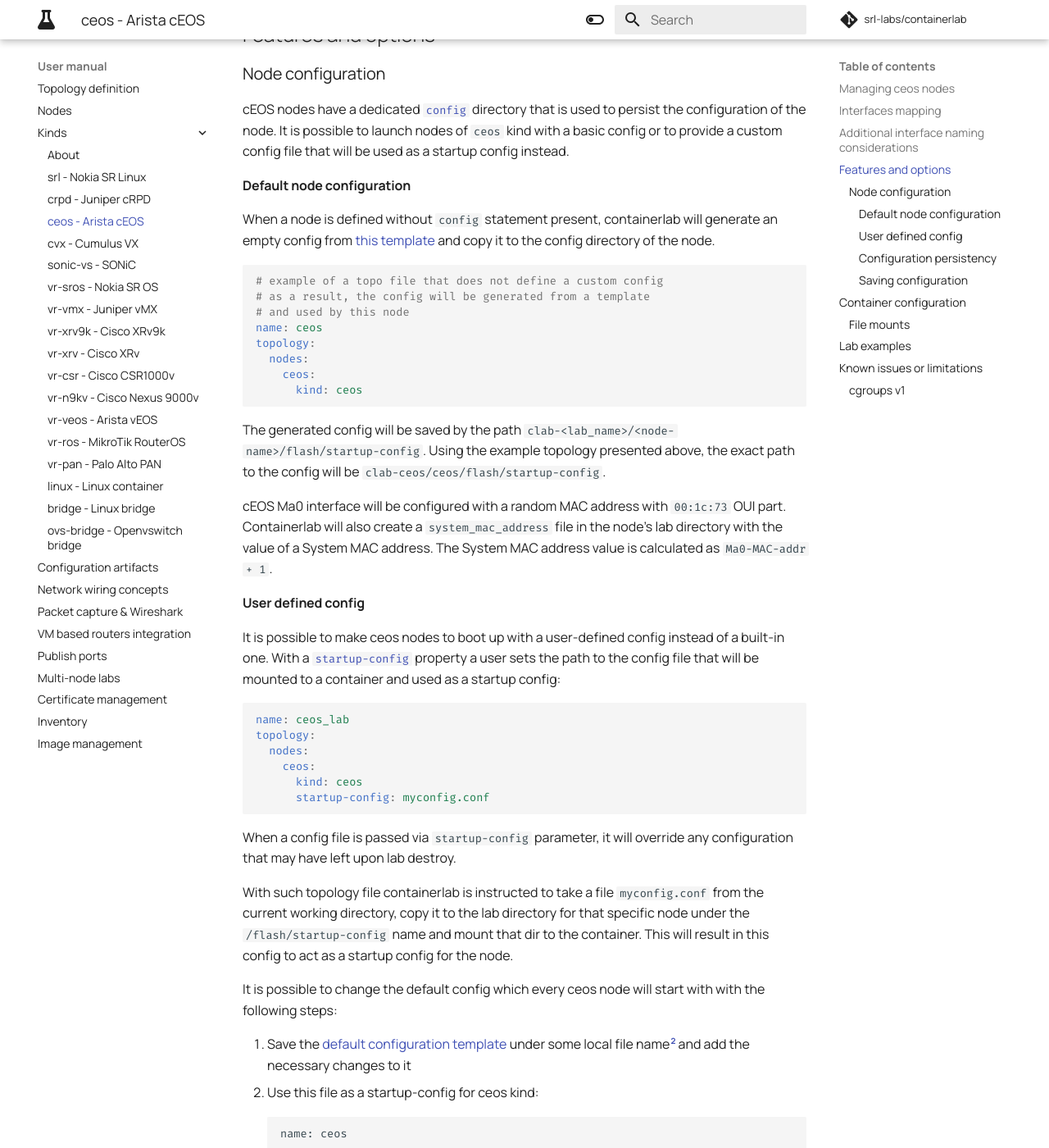
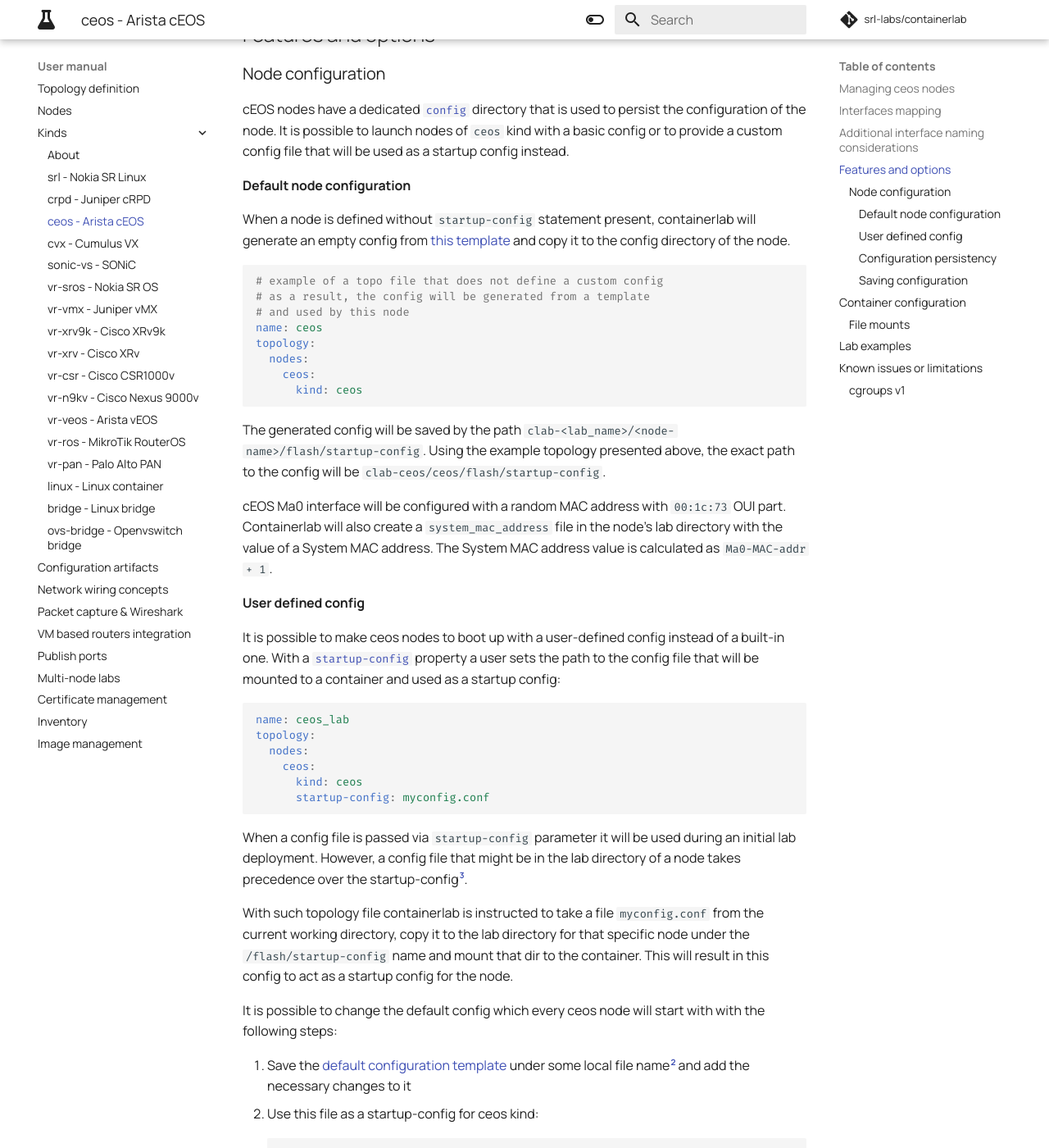
Before and after one commit to srl-labs/containerlab, an MkDocs documentation site: the page built from docs/manual/kinds/ceos.md, in a window 1280 px wide and 1400 px high, scrolled down 1826 px. Shown: the whole window at 82% size. Built offline with MkDocs 1.6.1 and Material for MkDocs 9.7.7, drawn with Linux system fonts in a browser that asks for light colours; comment, search, counter and statistics services are not loaded; some of the changed text lies outside the part shown.

Commit message:
eos startup config clarifications

````diff
--- a/docs/manual/kinds/ceos.md
+++ b/docs/manual/kinds/ceos.md
@@ -109,7 +109,7 @@ cEOS nodes have a dedicated [`config`](../conf-artifacts.md#identifying-a-lab-di
 used as a startup config instead.
 
 #### Default node configuration
-When a node is defined without `config` statement present, containerlab will generate an empty config from [this template](https://github.com/srl-labs/containerlab/blob/master/nodes/ceos/ceos.cfg) and copy it to the config directory of the node.
+When a node is defined without `startup-config` statement present, containerlab will generate an empty config from [this template](https://github.com/srl-labs/containerlab/blob/master/nodes/ceos/ceos.cfg) and copy it to the config directory of the node.
 
 ```yaml
 # example of a topo file that does not define a custom config
@@ -138,7 +138,7 @@ topology:
       startup-config: myconfig.conf
 ```
 
-When a config file is passed via `startup-config` parameter, it will override any configuration that may have left upon lab destroy.
+When a config file is passed via `startup-config` parameter it will be used during an initial lab deployment. However, a config file that might be in the lab directory of a node takes precedence over the startup-config[^3].
 
 With such topology file containerlab is instructed to take a file `myconfig.conf` from the current working directory, copy it to the lab directory for that specific node under the `/flash/startup-config` name and mount that dir to the container. This will result in this config to act as a startup config for the node.
 
@@ -247,3 +247,4 @@ Consult your distribution's documentation for details regarding configuring cgro
 
 [^1]: https://eos.arista.com/ceos-lab-topo/
 [^2]: do not remove the template variables from the `Management0` interface, otherwise the nodes will not apply the IP address from docker IPAM service.
+[^3]: if startup config needs to be enforced, either deploy a lab with `--reconfigure` flag, or use [`enforce-startup-config`](../nodes.md#enforce-startup-config) setting.
````
